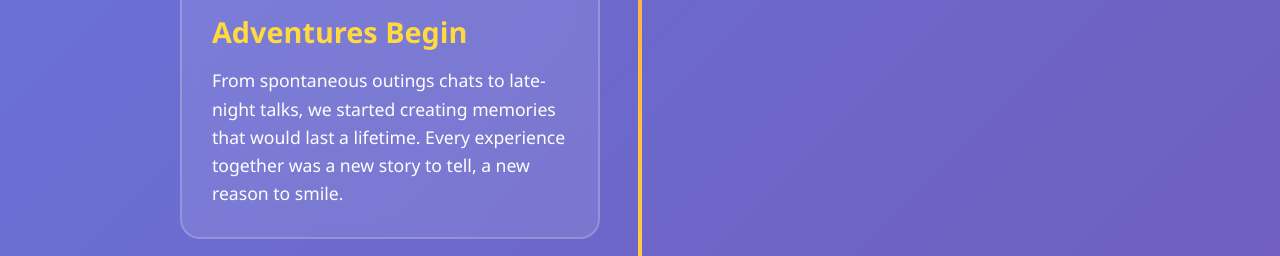
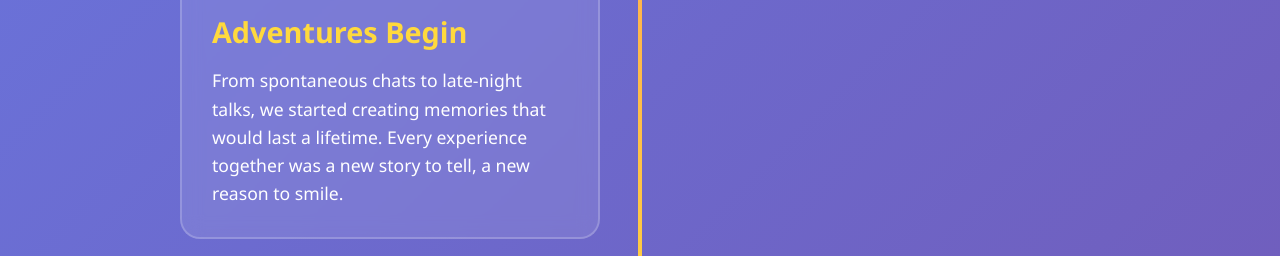
Before and after one commit to Ansh-0815/Happy-Birthday-Mehak, a plain HTML site: page timeline.html in a window 1280 px wide. Shown: the part 1146-1402 px from the top of the page. Drawn offline with Linux system fonts and the light colour scheme.

```diff
--- a/timeline.html
+++ b/timeline.html
@@ -37,7 +37,7 @@
                 <div class="timeline-content">
                     <div class="timeline-icon">🎢</div>
                     <h3>Adventures Begin</h3>
-                    <p>From spontaneous outings chats to late-night talks, we started creating memories that would last a lifetime. Every experience together was a new story to tell, a new reason to smile.</p>
+                    <p>From spontaneous chats to late-night talks, we started creating memories that would last a lifetime. Every experience together was a new story to tell, a new reason to smile.</p>
                 </div>
             </div>
 
```
